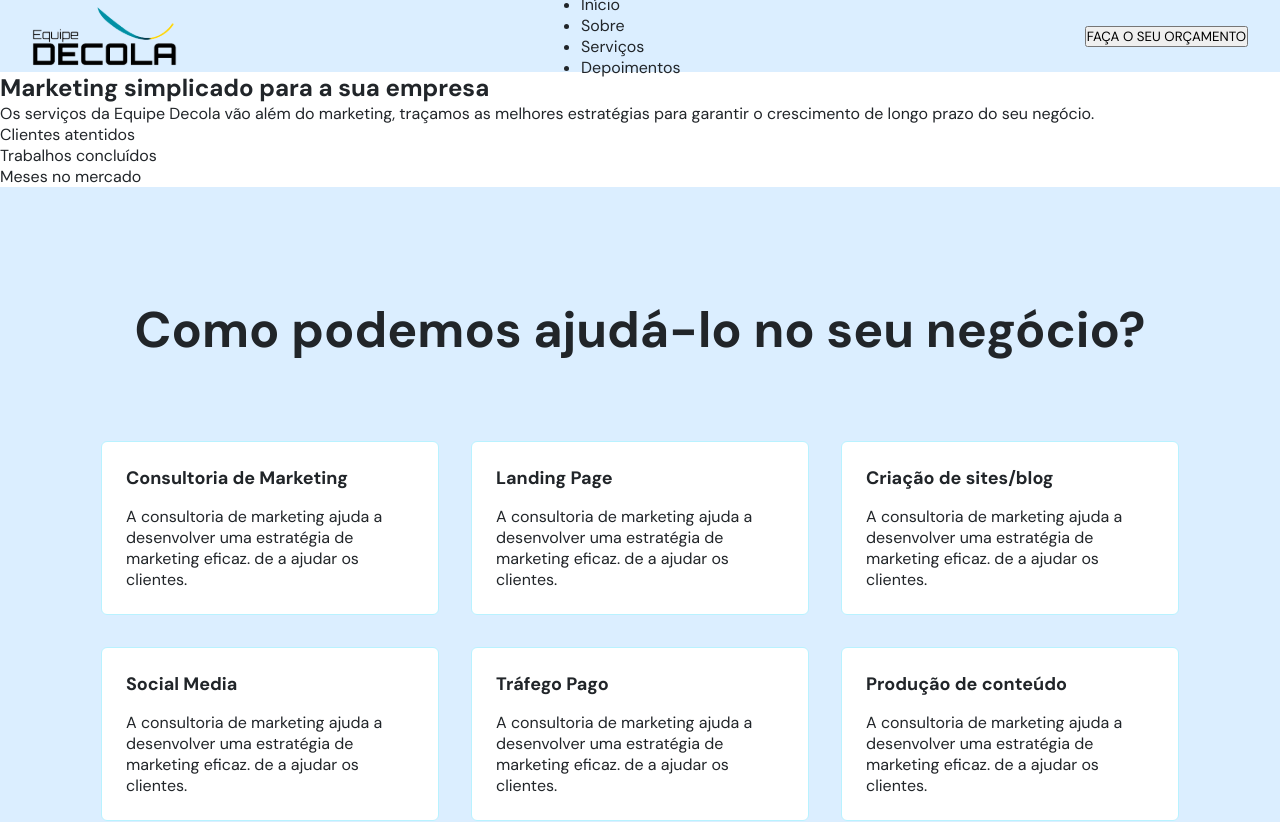
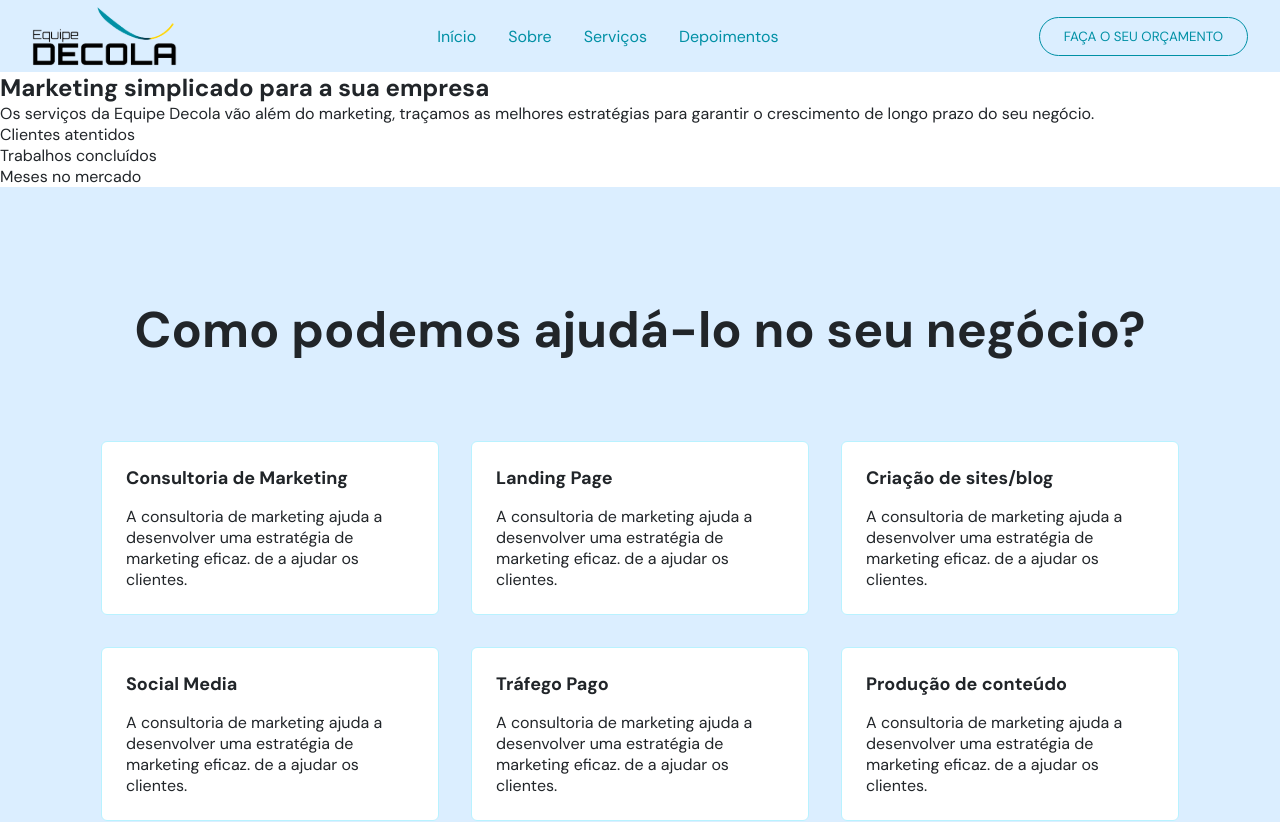
Before and after one commit to jose-pires-neto/Site-Equipe-Decola, a Next.js app: page / in a window 1280 px wide. Shown: the top 822 px of the page. Built offline with nearby package versions, Linux system fonts and the light colour scheme.

Commit message:
:lipstick: feat: implementa estilização estática do header

```diff
--- a/src/components/Header/header.tsx
+++ b/src/components/Header/header.tsx
@@ -1,20 +1,18 @@
 import Image from "next/image";
 import logo from "../../assets/logo.svg";
-import { HeaderStyle } from "./headerStyle";
+import { HeaderStyle, Navbar, Button } from "./headerStyle";
 
 export function Header() {
   return (
     <HeaderStyle>
       <Image src={logo} alt="Logo da Equipe Decola" />
-      <nav>
-        <ul>
-          <li>Início</li>
-          <li>Sobre</li>
-          <li>Serviços</li>
-          <li>Depoimentos</li>
-        </ul>
-      </nav>
-      <button type="button">FAÇA O SEU ORÇAMENTO</button>
+      <Navbar>
+        <li>Início</li>
+        <li>Sobre</li>
+        <li>Serviços</li>
+        <li>Depoimentos</li>
+      </Navbar>
+      <Button type="button">FAÇA O SEU ORÇAMENTO</Button>
     </HeaderStyle>
   );
 }
--- a/src/components/Header/headerStyle.ts
+++ b/src/components/Header/headerStyle.ts
@@ -8,3 +8,19 @@ export const HeaderStyle = styled("header", {
   height: "4.5rem",
   padding: "0 2rem",
 });
+
+export const Navbar = styled("nav", {
+  display: "flex",
+  listStyleType: "none",
+  gap: "0 2rem",
+  color: "$brandBlue800",
+});
+
+export const Button = styled("button", {
+  backgroundColor: "transparent",
+  border: "1px solid $brandBlue800",
+  borderRadius: "40px",
+  cursor: "pointer",
+  color: "$brandBlue800",
+  padding: "0.625rem 1.5rem",
+});
```
